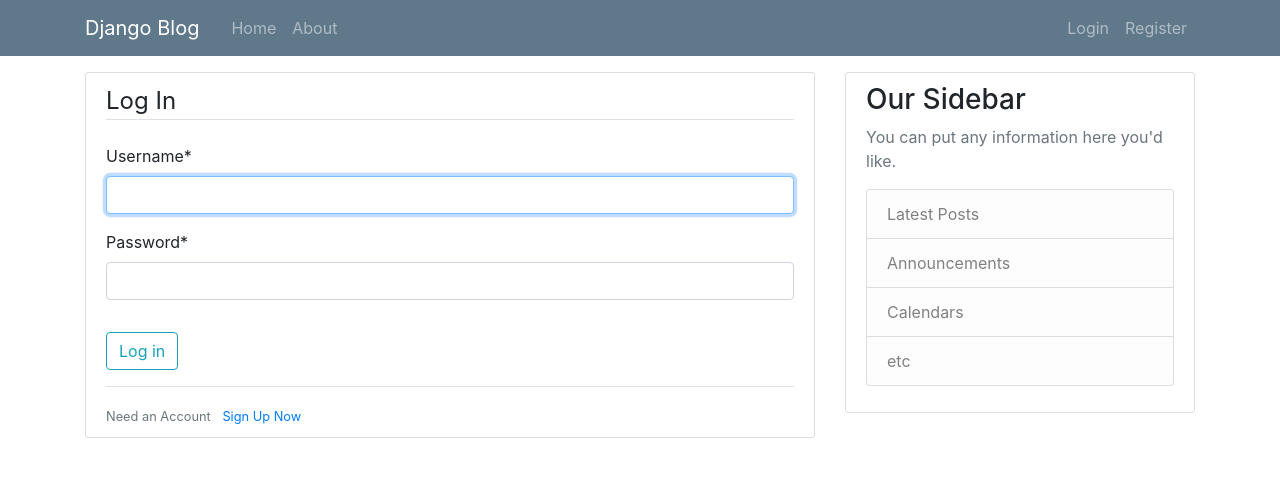
After one commit to 1611Aryan/django-blog, a Django app: page /login/ in a window 1280 px wide. The commit adds this page. Shown: the top 477 px of the page. Run offline with Django 3.2, Linux system fonts and the light colour scheme; some libraries are stand-ins or nearby versions.

Commit message:
login logout routes created

```diff
--- a/blog/admin.py
+++ b/blog/admin.py
@@ -1,3 +1,5 @@
 from django.contrib import admin
+from .models import Post
+# Register your models here.
 
-# Register your models here.
+admin.site.register(Post)
--- a/blog/models.py
+++ b/blog/models.py
@@ -9,3 +9,6 @@ class Post(models.Model):
     description = models.TextField()
     date = models.DateTimeField(default=timezone.now)
     author = models.ForeignKey(User, on_delete=CASCADE)
+
+    def __str__(self):
+        return self.book
--- a/blog/templates/blog/base.html
+++ b/blog/templates/blog/base.html
@@ -37,8 +37,14 @@
             </div>
             <!-- Navbar Right Side -->
             <div class="navbar-nav">
-              <a class="nav-item nav-link" href="#">Login</a>
-              <a class="nav-item nav-link" href="#">Register</a>
+              {% if user.is_authenticated %}
+              <a class="nav-item nav-link" href="{% url  'profile' %}">Profile</a>
+              <a class="nav-item nav-link" href="{% url  'logout' %}">Logout</a>
+              {% else %}
+              <a class="nav-item nav-link" href="{% url  'login' %}">Login</a>
+              <a class="nav-item nav-link" href="{% url 'register' %}">Register</a>
+              {% endif %}
+
             </div>
           </div>
         </div>
@@ -47,6 +53,13 @@
     <main role="main" class="container">
       <div class="row">
         <div class="col-md-8">
+          {% if messages %}
+          {% for message in messages%}
+          <div class="alert alert-{{message.tags}}">
+            {{message}}
+          </div>
+          {% endfor %}
+          {% endif %}
           {% block content %}{% endblock %}
         </div>
         <div class="col-md-4">
--- a/blog/templates/blog/home.html
+++ b/blog/templates/blog/home.html
@@ -4,7 +4,7 @@
   <div class="media-body">
     <div class="article-metadata">
       <a class="mr-2" href="#">{{ post.author }}</a>
-      <small class="text-muted">{{ post.date }}</small>
+      <small class="text-muted">{{ post.date|date:"F d, Y" }}</small>
     </div>
     <h2><a class="article-title" href="#">{{ post.book }}</a></h2>
     <p class="article-content">{{ post.description }}</p>
--- a/getting_started/urls.py
+++ b/getting_started/urls.py
@@ -14,10 +14,15 @@ Including another URLconf
     2. Add a URL to urlpatterns:  path('blog/', include('blog.urls'))
 """
 from django.contrib import admin
-from django.urls import path,include
+from django.urls import path, include
+from django.contrib.auth import views as auth_views
+from users import views as user_views
 
 urlpatterns = [
     path('admin/', admin.site.urls),
-    path('',include('blog.urls')),
-
+    path('', include('blog.urls')),
+    path('profile/', user_views.profile, name="profile"),
+    path('login/', auth_views.LoginView.as_view(template_name="users/login.html"), name="login"),
+    path('logout/', auth_views.LogoutView.as_view(template_name="users/logout.html"), name="logout"),
+    path('register/', user_views.register, name="register")
 ]
--- /dev/null
+++ b/users/admin.py
@@ -0,0 +1,3 @@
+from django.contrib import admin
+
+# Register your models here.
--- /dev/null
+++ b/users/apps.py
@@ -0,0 +1,5 @@
+from django.apps import AppConfig
+
+
+class UsersConfig(AppConfig):
+    name = 'users'
--- /dev/null
+++ b/users/models.py
@@ -0,0 +1,3 @@
+from django.db import models
+
+# Create your models here.
--- /dev/null
+++ b/users/templates/users/login.html
@@ -0,0 +1,20 @@
+{% extends 'blog/base.html' %} {% load crispy_forms_tags %}{% block content %}
+<div class="content-section">
+  <form method="POST">
+    {% csrf_token %}
+    <fieldset class="form-group">
+      <legend class="border-bottom mb-4">Log In</legend>
+      {{form|crispy}}
+    </fieldset>
+    <div class="form-group">
+      <button class="btn btn-outline-info" type="submit">Log in</button>
+    </div>
+  </form>
+  <div class="border-top pt-3">
+    <small class="text-muted"
+      >Need an Account
+      <a href="{% url 'register' %}" class="ml-2">Sign Up Now</a>
+    </small>
+  </div>
+</div>
+{% endblock content %}
--- /dev/null
+++ b/users/templates/users/profile.html
@@ -0,0 +1,3 @@
+{% extends 'blog/base.html' %} {% block content %}
+<h1>{{user.username}}</h1>
+{% endblock content %}
--- /dev/null
+++ b/users/tests.py
@@ -0,0 +1,3 @@
+from django.test import TestCase
+
+# Create your tests here.
```
Also changed, not shown: blog/views.py (+2 -16 lines), getting_started/settings.py (+8 -0 lines), users/forms.py (added, +10 -0 lines), users/templates/users/logout.html (added, +10 -0 lines), users/templates/users/register.html (added, +20 -0 lines), users/views.py (added, +23 -0 lines), users/__init__.py (added), users/migrations/__init__.py (added).
